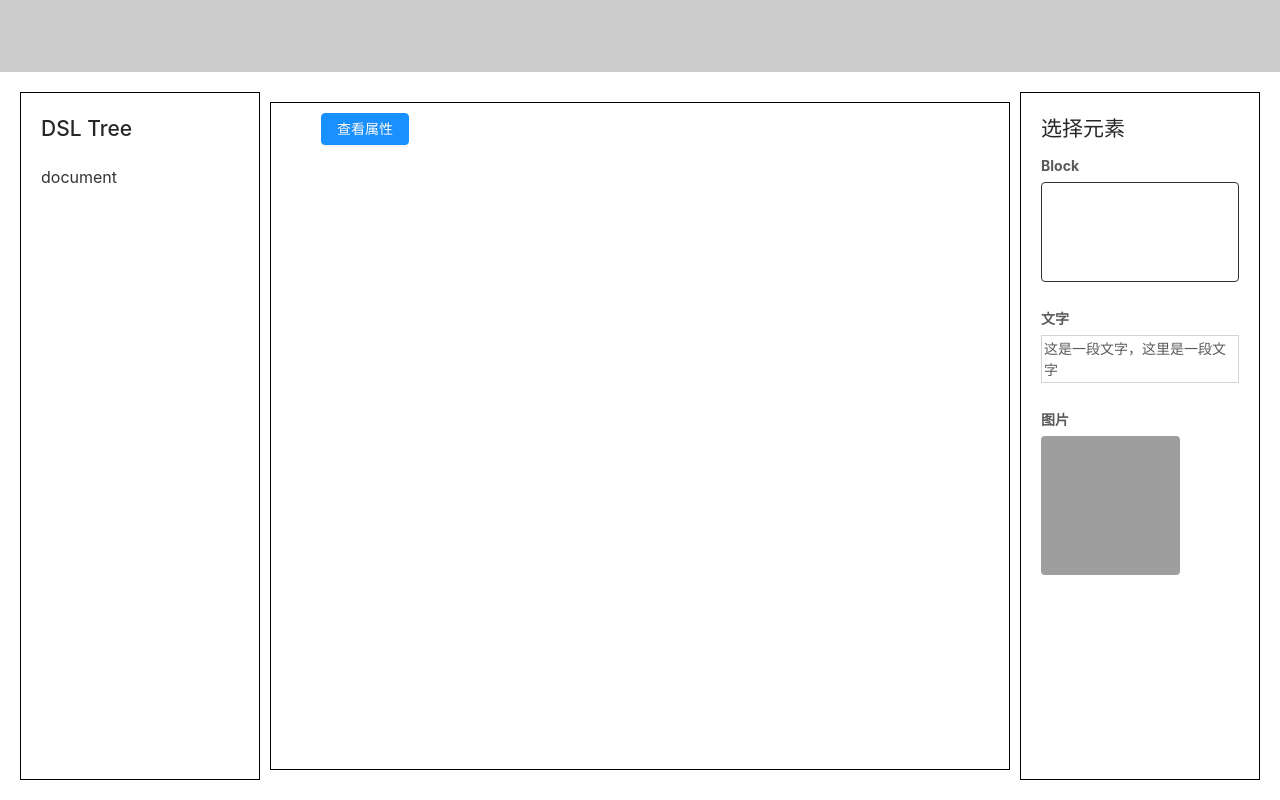
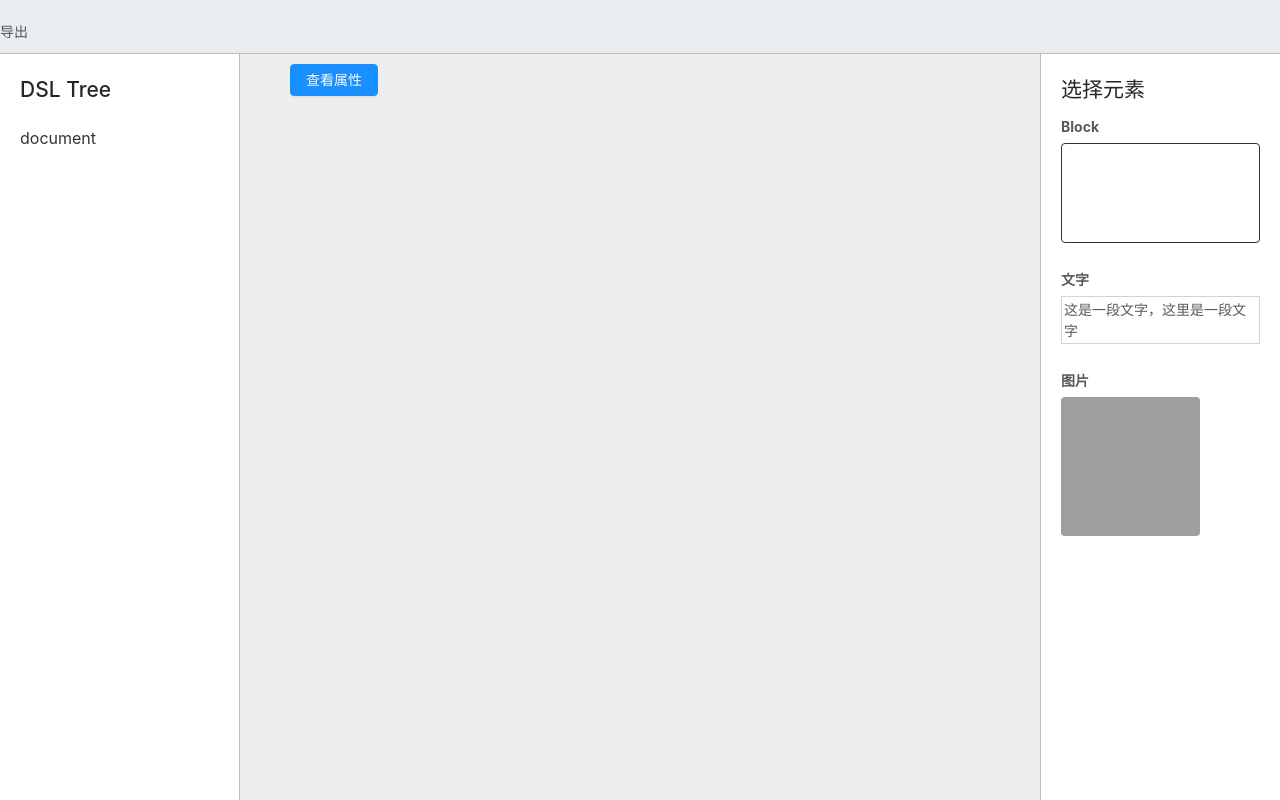
Before and after one commit to woowyl/UI2CODE, a Vue app in the folder sea/: page / in a window 1280 px wide. Built offline with nearby package versions, Linux system fonts and the light colour scheme; grey boxes are pictures that could not be loaded.

Commit message:
样式优化

```diff
--- a/sea/src/App.vue
+++ b/sea/src/App.vue
@@ -1,7 +1,10 @@
 <template>
     <div id="app" class="wrapper">
         <div class="fixed-top-bar">
-
+            <div class="export">
+                <a-icon class="export-" type="upload" />
+                <p>导出</p>
+            </div>
         </div>
         <div class="main-wrapper">
             <!-- 左侧DSL -->
@@ -63,12 +66,13 @@ export default {
     .fixed-top-bar {
         display: flex;
         width: 100%;
-        height: 80px;
-        background: #ccc;
+        height: 54px;
+        background: #eaedf0;
+        padding: 0;
+        border-bottom: 1px solid #bfbfbf;
     }
     .main-wrapper {
         display: flex;
-        padding: 20px;
         height: 100%;
     }
 }
--- a/sea/src/components/Action.vue
+++ b/sea/src/components/Action.vue
@@ -1,6 +1,6 @@
 <template>
     <div
-        class="action-wrapper box-border"
+        class="action-wrapper"
         @dragenter="dragenter"
         @dragover="dragover"
         @drop="drop">
@@ -93,9 +93,8 @@ export default {
 <style lang="less" scoped>
 .action-wrapper {
     flex: 1;
-    margin: 10px;
     padding: 10px 50px;
-
+    background: #eee;
 }
 
 </style>
--- a/sea/src/components/DSL.vue
+++ b/sea/src/components/DSL.vue
@@ -1,5 +1,5 @@
 <template>
-    <div class="dsl-wrapper box-border">
+    <div class="dsl-wrapper">
         <h2 class="title">DSL Tree</h2>
         <div v-html="DSLTree">
         </div>
@@ -29,6 +29,7 @@ export default {
     .dsl-wrapper {
         width: 240px;
         padding: 20px;
+        border-right: 1px solid #bbb ;
         .root {
             .title {
                 color: #333;
--- a/sea/src/components/Element.vue
+++ b/sea/src/components/Element.vue
@@ -1,5 +1,5 @@
 <template>
-    <div class="element-wrapper box-border">
+    <div class="element-wrapper">
         <h2 class="title">选择元素</h2>
         <div
             v-for="(element, index) in elementsList"
@@ -63,6 +63,7 @@ export default {
     .element-wrapper {
         width: 240px;
         padding: 20px;
+        border-left: 1px solid #bbb;
     }
     .item-wrapper {
         margin-bottom: 26px;
```
